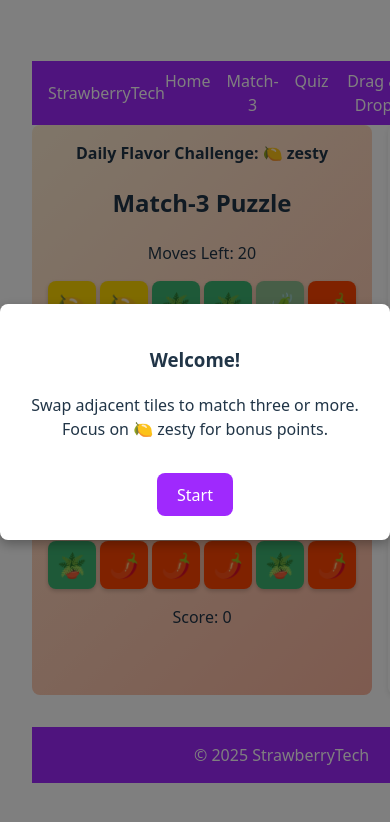
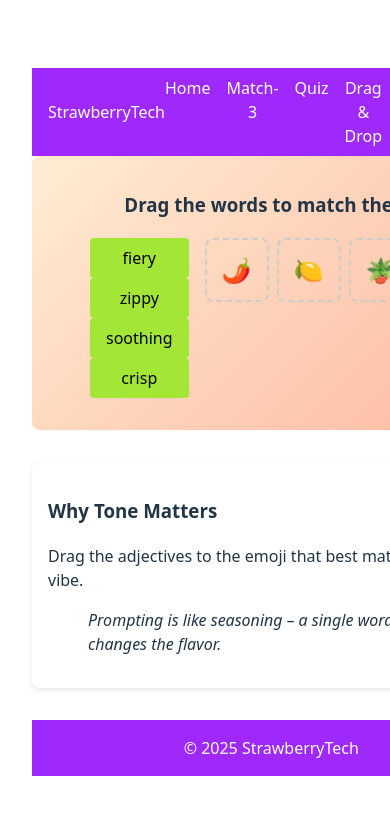
Before and after one commit to unnamedmistress/StrawberryTech, a React (Vite) app in the folder learning-games/: page /games/match3 in a window 390 px wide. Shown: the top 822 px of the page. Built offline with nearby package versions, Linux system fonts and the light colour scheme.

Commit message:
Improve Match3 layout responsiveness

```diff
--- a/learning-games/src/App.css
+++ b/learning-games/src/App.css
@@ -67,7 +67,8 @@
 
 /* Match-3 styles */
 .match3-container {
-  max-width: 400px;
+  width: 100%;
+  max-width: 420px;
   margin: 0 auto;
   background: linear-gradient(135deg, #ffecd2 0%, #fcb69f 100%);
   padding: 1rem;
@@ -76,13 +77,16 @@
 
 
 .match3-wrapper {
-  display: flex;
+  width: 100%;
+  display: grid;
+  grid-template-columns: minmax(0, 1fr) 240px;
   gap: 1rem;
   justify-content: center;
+  align-items: start;
 }
 
 .match3-sidebar {
-  max-width: 200px;
+  max-width: 240px;
   background: #fff;
   padding: 1rem;
   border-radius: 8px;
@@ -119,6 +123,38 @@
 .match3-tile.selected {
   outline: 3px solid #0070f3;
   box-shadow: 0 4px 8px rgba(0, 0, 0, 0.3);
+}
+
+.sidebar-quote {
+  margin-top: 1rem;
+  font-style: italic;
+}
+
+.badge-rewards {
+  display: flex;
+  gap: 0.5rem;
+  justify-content: center;
+  margin-bottom: 1rem;
+}
+
+.badge-icon {
+  display: flex;
+  flex-direction: column;
+  align-items: center;
+  font-size: 1.4rem;
+}
+
+@media (max-width: 600px) {
+  .match3-wrapper {
+    grid-template-columns: 1fr;
+  }
+  .match3-sidebar,
+  .match3-container {
+    max-width: none;
+  }
+  .match3-sidebar {
+    margin-top: 1rem;
+  }
 }
 
 /* layout */
@@ -201,3 +237,36 @@
 .match3-modal button {
   margin-top: 1rem;
 }
+
+.drag-container {
+  display: flex;
+  gap: 1rem;
+  margin: 1rem 0;
+  flex-wrap: wrap;
+  justify-content: center;
+}
+
+.drag-word {
+  padding: 0.5rem 1rem;
+  background: var(--color-lime);
+  color: #000;
+  border-radius: 4px;
+  cursor: grab;
+  user-select: none;
+}
+
+.drop-zones {
+  display: flex;
+  gap: 0.5rem;
+}
+
+.drop-zone {
+  width: 60px;
+  height: 60px;
+  border: 2px dashed #ccc;
+  border-radius: 8px;
+  display: flex;
+  align-items: center;
+  justify-content: center;
+  font-size: 1.5rem;
+}
--- a/learning-games/src/pages/Match3Game.tsx
+++ b/learning-games/src/pages/Match3Game.tsx
@@ -1,60 +1,72 @@
-import { useContext, useState, useEffect } from 'react'
-import { motion } from 'framer-motion'
+import { useContext, useState, useEffect } from "react";
+import { motion } from "framer-motion";
 
-import { useNavigate } from 'react-router-dom'
+import { useNavigate } from "react-router-dom";
 
-import { UserContext } from '../context/UserContext'
-import { toast } from 'react-hot-toast'
+import { UserContext } from "../context/UserContext";
+import { BADGES } from "../data/badges";
 
 /** Tile element used in the grid */
 export interface Tile {
-  type: string
-  color: string
-  emoji?: string
-  id: number
+  type: string;
+  color: string;
+  emoji?: string;
+  id: number;
 }
 
 export interface Flavor {
-  name: string
-  emoji: string
-  color: string
+  name: string;
+  emoji: string;
+  color: string;
 }
 
 export const flavors: Flavor[] = [
-  { name: 'spicy', emoji: '🌶️', color: '#ff4500' },
-  { name: 'zesty', emoji: '🍋', color: '#ffd700' },
-  { name: 'calm', emoji: '🪴', color: '#3cb371' },
-  { name: 'fresh', emoji: '🍃', color: '#8fbc8f' },
-]
+  { name: "spicy", emoji: "🌶️", color: "#ff4500" },
+  { name: "zesty", emoji: "🍋", color: "#ffd700" },
+  { name: "calm", emoji: "🪴", color: "#3cb371" },
+  { name: "fresh", emoji: "🍃", color: "#8fbc8f" },
+];
 
-export const colors = flavors.map((f) => f.name)
-let tileId = 0
+export const colors = flavors.map((f) => f.name);
+let tileId = 0;
 
 /** Create a random tile with a unique id */
 export function createTile(): Tile {
-  const flavor = flavors[Math.floor(Math.random() * flavors.length)]
+  const flavor = flavors[Math.floor(Math.random() * flavors.length)];
   return {
     type: flavor.name,
     color: flavor.color,
     emoji: flavor.emoji,
     id: tileId++,
-  }
+  };
 }
 
 /** Generate the initial 6x6 grid */
 export function createGrid(): (Tile | null)[] {
-  return Array.from({ length: 36 }, () => createTile())
+  return Array.from({ length: 36 }, () => createTile());
 }
 
 const tips = [
-  { range: [12, 14], tips: ['Great start! Keep learning leadership basics.'] },
-  { range: [15, 18], tips: ['Remember: teamwork makes the dream work!'] },
-]
+  { range: [12, 14], tips: ["Great start! Keep learning leadership basics."] },
+  { range: [15, 18], tips: ["Remember: teamwork makes the dream work!"] },
+];
+
+const quotes = [
+  "Prompting is like seasoning \u2013 a single word changes the flavor.",
+  "Swap words wisely and watch your message sparkle!",
+];
+
+const toneWords = [
+  { word: "fiery", flavor: "spicy" },
+  { word: "zippy", flavor: "zesty" },
+  { word: "soothing", flavor: "calm" },
+  { word: "crisp", flavor: "fresh" },
+];
 
 export interface MatchResult {
-  grid: (Tile | null)[]
-  gained: number
-  matchedTypes: string[]
+  grid: (Tile | null)[];
+  gained: number;
+  matchedTypes: string[];
 }
 
 /**
@@ -64,19 +76,26 @@ export interface MatchResult {
  */
 export function checkMatches(
   current: (Tile | null)[],
-  create: () => Tile = createTile
+  create: () => Tile = createTile,
 ): MatchResult {
-  const matched = new Set<number>()
-  const matchedTypes = new Set<string>()
+  const matched = new Set<number>();
+  const matchedTypes = new Set<string>();
 
   // rows
   for (let r = 0; r < 6; r++) {
     for (let c = 0; c < 4; c++) {
-      const idx = r * 6 + c
-      const t = current[idx]
-      if (t && current[idx + 1]?.type === t.type && current[idx + 2]?.type === t.type) {
-        matched.add(idx).add(idx + 1).add(idx + 2)
-        if (t) matchedTypes.add(t.type)
+      const idx = r * 6 + c;
+      const t = current[idx];
+      if (
+        t &&
+        current[idx + 1]?.type === t.type &&
+        current[idx + 2]?.type === t.type
+      ) {
+        matched
+          .add(idx)
+          .add(idx + 1)
+          .add(idx + 2);
+        if (t) matchedTypes.add(t.type);
       }
     }
   }
@@ -84,34 +103,103 @@ export function checkMatches(
   // columns
   for (let c = 0; c < 6; c++) {
     for (let r = 0; r < 4; r++) {
-      const idx = r * 6 + c
-      const t = current[idx]
-      if (t && current[idx + 6]?.type === t.type && current[idx + 12]?.type === t.type) {
-        matched.add(idx).add(idx + 6).add(idx + 12)
-        if (t) matchedTypes.add(t.type)
+      const idx = r * 6 + c;
+      const t = current[idx];
+      if (
+        t &&
+        current[idx + 6]?.type === t.type &&
+        current[idx + 12]?.type === t.type
+      ) {
+        matched
+          .add(idx)
+          .add(idx + 6)
+          .add(idx + 12);
+        if (t) matchedTypes.add(t.type);
       }
     }
   }
 
-  if (matched.size === 0) return { grid: current, gained: 0, matchedTypes: [] }
+  if (matched.size === 0) return { grid: current, gained: 0, matchedTypes: [] };
 
-  const working = [...current]
-  matched.forEach((i) => (working[i] = null))
+  const working = [...current];
+  matched.forEach((i) => (working[i] = null));
 
   for (let c = 0; c < 6; c++) {
     for (let r = 5; r >= 0; r--) {
-      const idx = r * 6 + c
+      const idx = r * 6 + c;
       if (working[idx] === null) {
         for (let k = r; k > 0; k--) {
-          working[k * 6 + c] = working[(k - 1) * 6 + c]
+          working[k * 6 + c] = working[(k - 1) * 6 + c];
         }
-        working[c] = create()
+        working[c] = create();
       }
     }
   }
 
-  const gained = matched.size * 10
-  return { grid: working, gained, matchedTypes: Array.from(matchedTypes) }
+  const gained = matched.size * 10;
+  return { grid: working, gained, matchedTypes: Array.from(matchedTypes) };
+}
+
+function ToneMatchGame({ onComplete }: { onComplete: () => void }) {
+  const [completed, setCompleted] = useState<string[]>([]);
+  const [feedback, setFeedback] = useState<string | null>(null);
+
+  function handleDrop(flavor: string, word: string) {
+    const correct = toneWords.find((t) => t.word === word)?.flavor === flavor;
+    setFeedback(correct ? `Nice! ${word} is ${flavor}.` : `Try again!`);
+    if (correct && !completed.includes(word)) {
+      setCompleted((c) => [...c, word]);
+    }
+  }
+
+  useEffect(() => {
+    if (completed.length === toneWords.length) {
+      onComplete();
+    }
+  }, [completed, onComplete]);
+
+  return (
+    <div>
+      <h3>Drag the words to match the emoji</h3>
+      <div className="drag-container">
+        <div className="drag-words">
+          {toneWords
+            .filter((w) => !completed.includes(w.word))
+            .map((w) => (
+              <div
+                key={w.word}
+                className="drag-word"
+                draggable
+                onDragStart={(e) =>
+                  e.dataTransfer.setData("text/plain", w.word)
+                }
+              >
+                {w.word}
+              </div>
+            ))}
+        </div>
+        <div className="drop-zones">
+          {flavors.map((f) => (
+            <div
+              key={f.name}
+              className="drop-zone"
+              onDragOver={(e) => e.preventDefault()}
+              onDrop={(e) => {
+                e.preventDefault();
+                const word = e.dataTransfer.getData("text/plain");
+                handleDrop(f.name, word);
+              }}
+            >
+              <span role="img" aria-label={f.name}>
+                {f.emoji}
+              </span>
+            </div>
+          ))}
+        </div>
+      </div>
+      {feedback && <p>{feedback}</p>}
+    </div>
+  );
 }
 
 /**
@@ -120,142 +208,65 @@ export function checkMatches(
  * show an age-based leadership tip.
  */
 export default function Match3Game() {
-  const { user, setScore: saveScore, addBadge } = useContext(UserContext)
-  const [grid, setGrid] = useState<(Tile | null)[]>(createGrid())
-  const [selected, setSelected] = useState<number | null>(null)
-  const [score, setScore] = useState(0)
-  const [moves, setMoves] = useState(20)
-  const [challenge] = useState<Flavor>(
-    () => flavors[Math.floor(Math.random() * flavors.length)]
-  )
+  const { user, addBadge } = useContext(UserContext);
+  const navigate = useNavigate();
+  const [sidebarQuote] = useState(
+    () => quotes[Math.floor(Math.random() * quotes.length)],
+  );
+  const [newBadges, setNewBadges] = useState<string[]>([]);
+  const [showEndModal, setShowEndModal] = useState(false);
 
-  const navigate = useNavigate()
-  const [showInstructions, setShowInstructions] = useState(true)
-  const [showEndModal, setShowEndModal] = useState(false)
-
-
-  // Return tips list for the current age
-  const ageTips = tips.find((t) =>
-    user.age ? user.age >= t.range[0] && user.age <= t.range[1] : false
-  )?.tips
-
-  /** Swap two tiles if they are adjacent */
-  function handleClick(index: number) {
-    if (moves <= 0) return
-    if (selected === null) {
-      setSelected(index)
-      return
+  function handleComplete() {
+    const earned: string[] = [];
+    if (!user.badges.includes("first-match3")) {
+      addBadge("first-match3");
+      earned.push("first-match3");
     }
-    const diff = Math.abs(selected - index)
-    const adjacent = [1, 6].includes(diff) && !(selected % 6 === 5 && index % 6 === 0)
-    if (!adjacent) {
-      setSelected(null)
-      return
-    }
-    const newGrid = [...grid]
-    ;[newGrid[selected], newGrid[index]] = [newGrid[index], newGrid[selected]]
-    setGrid(newGrid)
-    setSelected(null)
-    setMoves((m) => m - 1)
-    applyMatches(newGrid)
+    setNewBadges(earned);
+    setShowEndModal(true);
   }
 
-  /**
-   * Find matches of 3+ identical tiles and handle scoring/dropping logic.
-   * Tiles that are cleared are replaced by the tile above them; new tiles fill
-   * the top row.
-   */
-  function applyMatches(current: (Tile | null)[]) {
-    const result = checkMatches(current)
-    if (result.gained === 0) return
-    let gained = result.gained
-    if (result.matchedTypes.includes(challenge.name)) {
-      gained += 20
-      toast(`Tone tip! Matched the ${challenge.name} flavor!`)
-    }
-    setScore((s) => s + gained)
-    setGrid(result.grid)
-    if (ageTips && Math.random() < 0.3) {
-      toast(ageTips[Math.floor(Math.random() * ageTips.length)])
-    }
-  }
-
-  // Award badges and store the best score when the game ends
-  function endGame() {
-    saveScore('match3', score)
-    if (score >= 100 && !user.badges.includes('match-master')) {
-      addBadge('match-master')
-    }
-    if (!user.badges.includes('first-match3')) {
-      addBadge('first-match3')
-    }
-    toast(`Game over! Final score: ${score}`)
-    setShowEndModal(true)
-  }
-
-  useEffect(() => {
-    if (moves === 0) {
-      endGame()
-    }
-  }, [moves])
-
   return (
-
     <div className="match3-wrapper">
       <div className="match3-container">
-        <div className="daily-challenge-banner">
-          Daily Flavor Challenge: {challenge.emoji} {challenge.name}
-        </div>
-        <h2>Match-3 Puzzle</h2>
-        <p>Moves Left: {moves}</p>
-        <div className="match3-grid">
-          {grid.map((tile, i) => (
-            <motion.div
-              key={tile?.id ?? i}
-              onClick={() => handleClick(i)}
-              className={`match3-tile ${selected === i ? 'selected' : ''}`}
-              style={{ background: tile?.color || 'transparent' }}
-              whileHover={{ scale: 1.1 }}
-              whileTap={{ scale: 0.95 }}
-            >
-              {tile?.emoji}
-            </motion.div>
-          ))}
-        </div>
-        <p>Score: {score}</p>
-
+        <ToneMatchGame onComplete={handleComplete} />
       </div>
       <aside className="match3-sidebar">
-        <h3>How to Play</h3>
-        <ul>
-          <li>Swap tiles to create lines of three matching emojis.</li>
-          <li>Match the daily flavor for a 20 point bonus.</li>
-          <li>Earn as many points as you can in 20 moves.</li>
-        </ul>
+        <h3>Why Tone Matters</h3>
+        <p>Drag the adjectives to the emoji that best matches their vibe.</p>
+        <blockquote className="sidebar-quote">{sidebarQuote}</blockquote>
       </aside>
-
-      {showInstructions && (
-        <div className="match3-modal-overlay">
-          <div className="match3-modal">
-            <h3>Welcome!</h3>
-            <p>
-              Swap adjacent tiles to match three or more. Focus on {challenge.emoji}{' '}
-              {challenge.name} for bonus points.
-            </p>
-            <button onClick={() => setShowInstructions(false)}>Start</button>
-          </div>
-        </div>
-      )}
 
       {showEndModal && (
         <div className="match3-modal-overlay">
           <div className="match3-modal">
-            <h3>Game Over</h3>
-            <p>Your score: {score}</p>
+            <h3>Great job!</h3>
+            <p>You matched all the words.</p>
+            {newBadges.length > 0 && (
+              <div className="badge-rewards">
+                {newBadges.map((id) => {
+                  const badge = BADGES.find((b) => b.id === id);
+                  return (
+                    <motion.div
+                      key={id}
+                      className="badge-icon"
+                      initial={{ scale: 0 }}
+                      animate={{ scale: 1 }}
+                      transition={{ type: "spring", stiffness: 260 }}
+                    >
+                      <span role="img" aria-label="badge">
+                        🏅
+                      </span>
+                      <div>{badge?.name ?? id}</div>
+                    </motion.div>
+                  );
+                })}
+              </div>
+            )}
             <button
               onClick={() => {
-                setShowEndModal(false)
-                navigate('/games/quiz')
+                setShowEndModal(false);
+                navigate("/games/quiz");
               }}
             >
               Next Game
@@ -264,5 +275,5 @@ export default function Match3Game() {
         </div>
       )}
     </div>
-  )
+  );
 }
```
